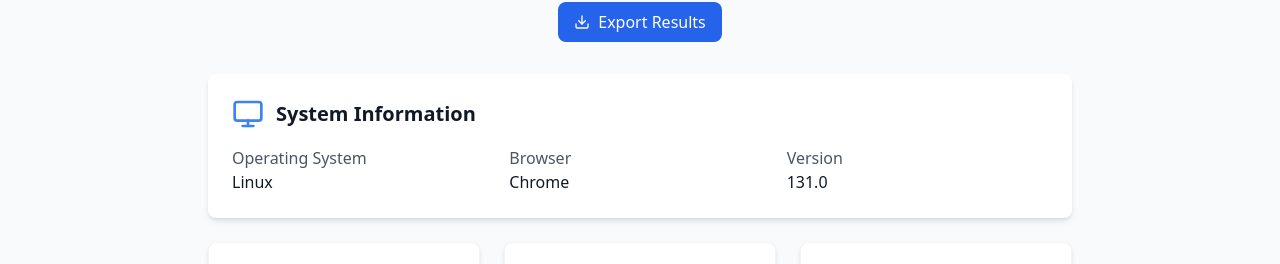
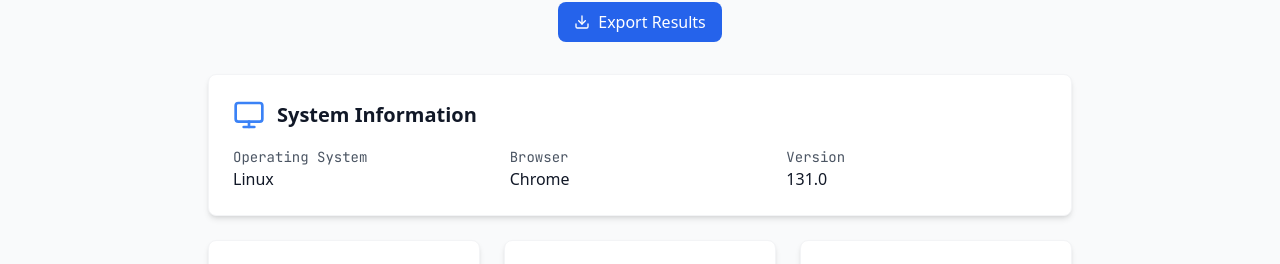
Before and after one commit to avikekk/DRMSense, a React (Vite) app: page / in a window 1280 px wide. Shown: the part 174-438 px from the top of the page. Built offline with nearby package versions, Linux system fonts and the light colour scheme; a web font is replaced by a local one.

Commit message:
Update SystemInfoCard.tsx

```diff
--- a/src/components/SystemInfoCard.tsx
+++ b/src/components/SystemInfoCard.tsx
@@ -8,7 +8,7 @@ interface SystemInfoCardProps {
 
 export function SystemInfoCard({ info }: SystemInfoCardProps) {
   return (
-    <div className="bg-white dark:bg-gray-800 rounded-lg shadow-md p-6 col-span-full mb-6">
+    <div className="bg-white dark:bg-dark-800 rounded-lg shadow-md p-6 col-span-full mb-6 border border-gray-100 dark:border-dark-700">
       <div className="flex items-center gap-3 mb-4">
         <Monitor className="w-8 h-8 text-blue-500 dark:text-blue-400" />
         <h2 className="text-xl font-semibold text-gray-900 dark:text-white">System Information</h2>
@@ -16,15 +16,15 @@ export function SystemInfoCard({ info }: SystemInfoCardProps) {
 
       <div className="grid grid-cols-3 gap-4">
         <div>
-          <p className="text-gray-600 dark:text-gray-400">Operating System</p>
+          <p className="text-gray-600 dark:text-gray-400 font-mono text-sm">Operating System</p>
           <p className="font-medium text-gray-900 dark:text-white">{info.os}</p>
         </div>
         <div>
-          <p className="text-gray-600 dark:text-gray-400">Browser</p>
+          <p className="text-gray-600 dark:text-gray-400 font-mono text-sm">Browser</p>
           <p className="font-medium text-gray-900 dark:text-white">{info.browser}</p>
         </div>
         <div>
-          <p className="text-gray-600 dark:text-gray-400">Version</p>
+          <p className="text-gray-600 dark:text-gray-400 font-mono text-sm">Version</p>
           <p className="font-medium text-gray-900 dark:text-white">{info.version}</p>
         </div>
       </div>
```
